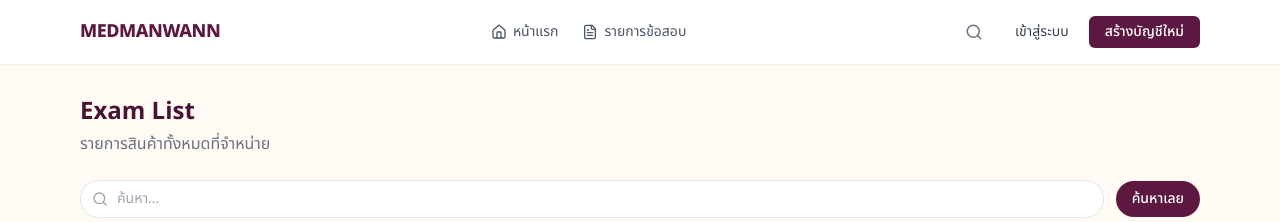
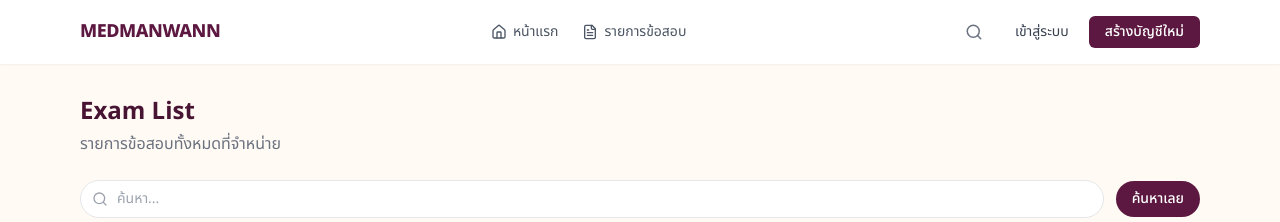
Before and after one commit to 30062550/MEDMANWANN, a Next.js app: page /products in a window 1280 px wide. Shown: the top 222 px of the page. Built offline with nearby package versions, Linux system fonts and the light colour scheme; no server answers; the database is empty.

Commit message:
Update page.tsx

```diff
--- a/src/app/(shop)/products/page.tsx
+++ b/src/app/(shop)/products/page.tsx
@@ -25,7 +25,7 @@
   return (
     <div>
       <h1 className="text-2xl font-bold text-brand-800">Exam List</h1>
-      <p className="text-gray-500 mt-1 mb-6">รายการสินค้าทั้งหมดที่จำหน่าย</p>
+      <p className="text-gray-500 mt-1 mb-6">รายการข้อสอบทั้งหมดที่จำหน่าย</p>
 
       <form className="flex flex-wrap items-center gap-3 mb-6">
         <div className="relative flex-1 min-w-[220px]">
```
